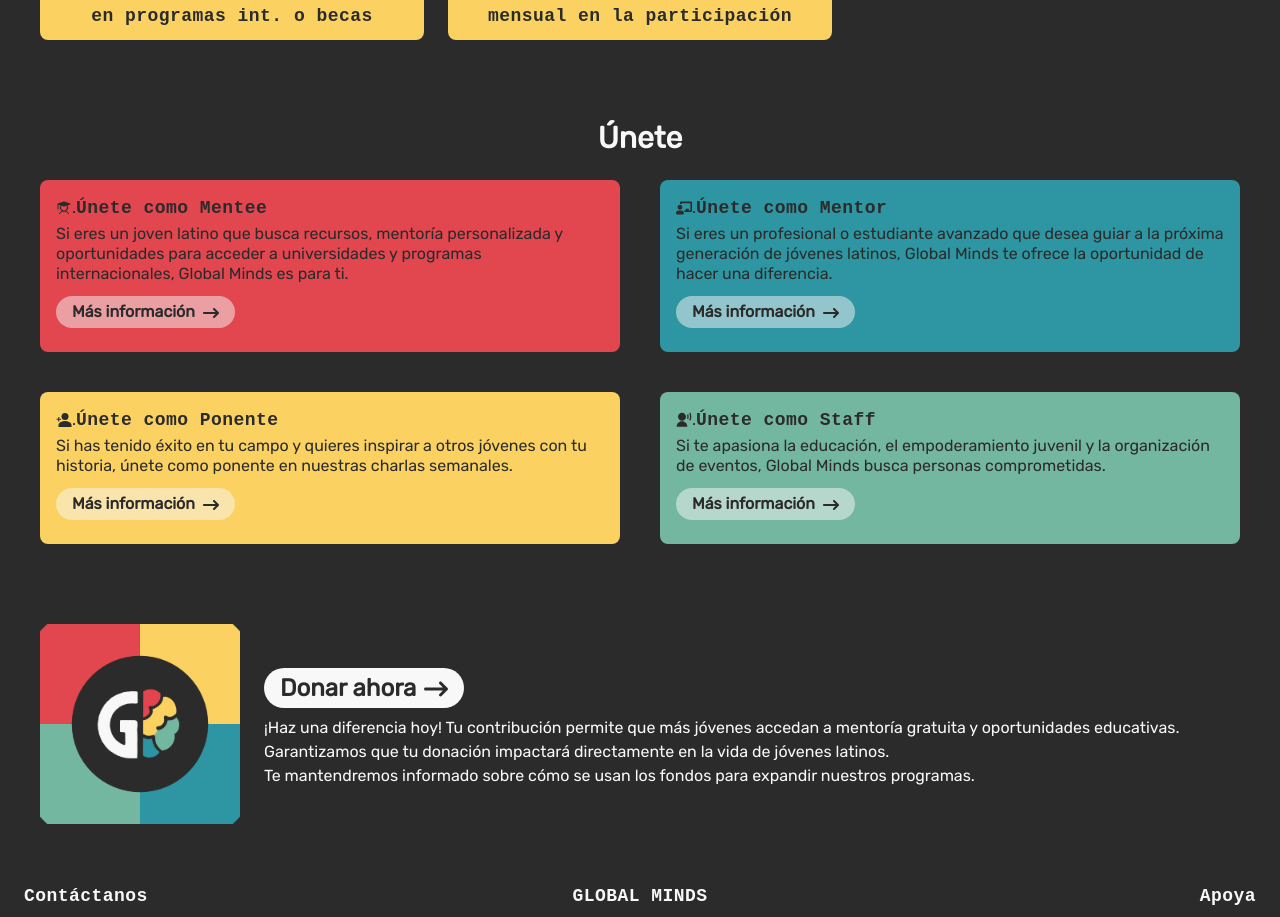
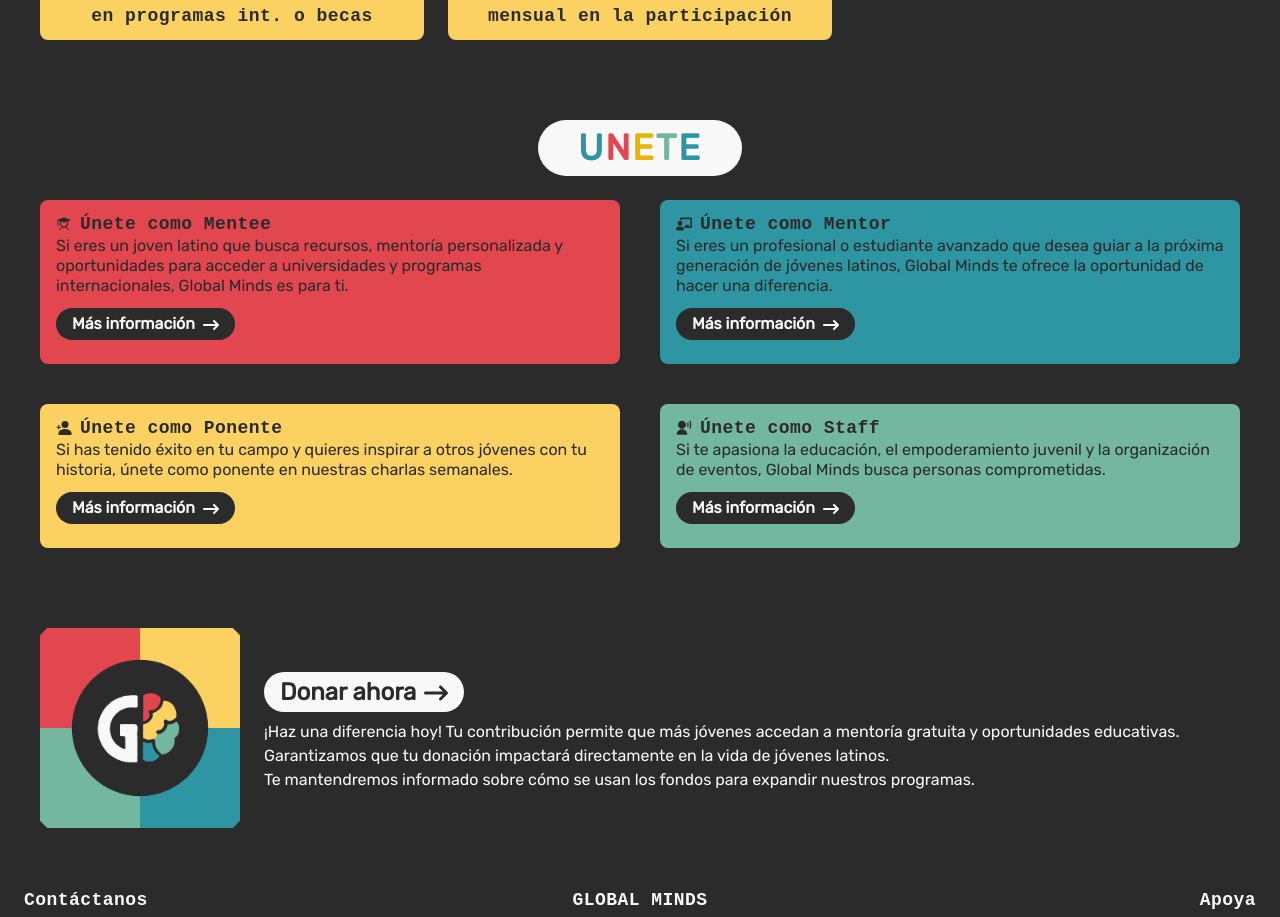
Before and after one commit to abigail-br987/globalminds, a Next.js app: page / in a window 1280 px wide. Shown: the part 2780-3697 px from the top of the page. Built offline with nearby package versions, Linux system fonts and the light colour scheme.

Commit message:
feat: add colorfultitle

```diff
--- a/src/components/JoinUs.tsx
+++ b/src/components/JoinUs.tsx
@@ -3,6 +3,7 @@ import { joinOptions } from "@/script/content";
 import { useState } from "react";
 import ButtonWithArrow from "./small_components/ButtonWithArrow";
 import Modal from "./Modal";
+import ColorfulTitle from "./small_components/ColorfulTitle";
 import { globalMindsColors } from "@/script/content";
 interface JoinOption {
   title: string;
@@ -24,7 +25,7 @@ const JoinUs: React.FC = () => {
 
   return (
     <div>
-      <h2 className="text-center text-gbWhite">Únete</h2>
+      <ColorfulTitle text="UNETE" className="m-auto"/>
       <div className="mt-6 mb-10 space-y-4 rounded text-gbWhite hyphens-auto">
         <div className="sm:grid max-sm:space-y-8 max-sm:block grid-cols-2 gap-10">
           {joinOptions.map((option, index) => (
@@ -35,13 +36,13 @@ const JoinUs: React.FC = () => {
               }`}
             >
               <div className={"flex-1"}>
-                <div className="flex items-center">
-                  {option.icon} {". "}
+                <div className="flex items-center space-x-2">
+                  {option.icon}
                   <h3 className="">{option.title}</h3>
                 </div>
                 <p>{option.description}</p>
                 <ButtonWithArrow
-                  className="bg-gbWhite bg-opacity-50"
+                  className=" bg-gbBlack text-gbWhite "
                   onClick={() => toggleModal(option)}
                 >
                   Más información
```
